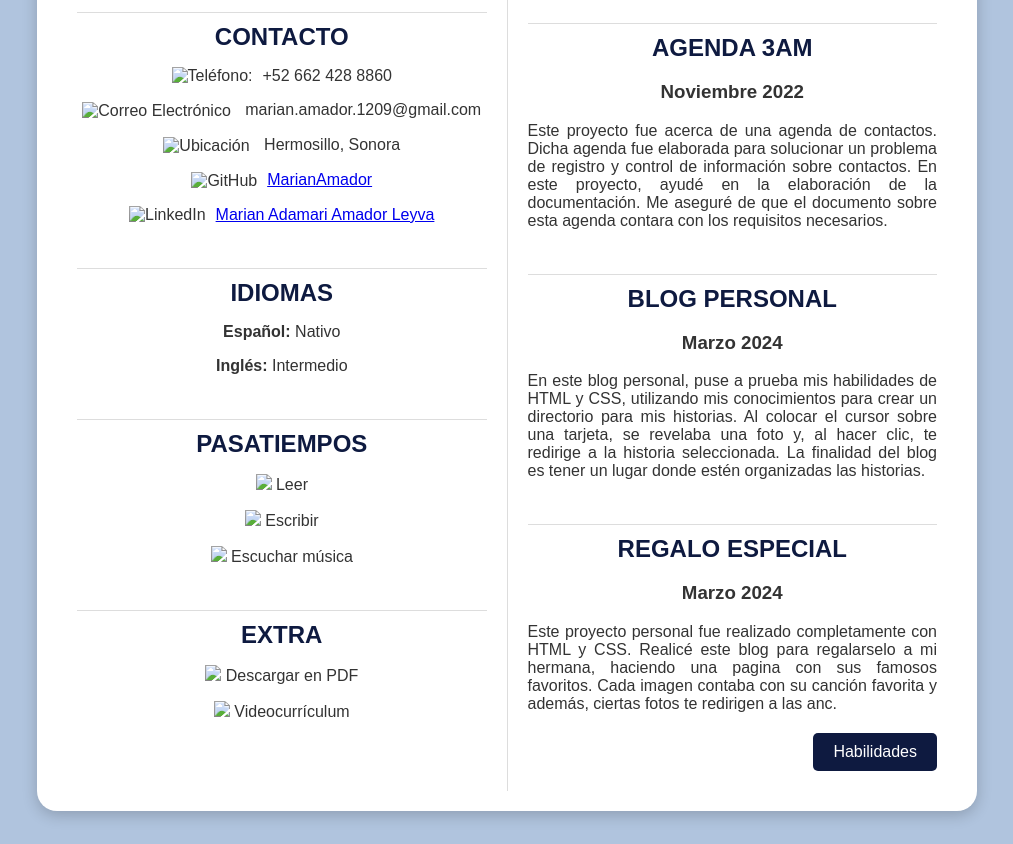
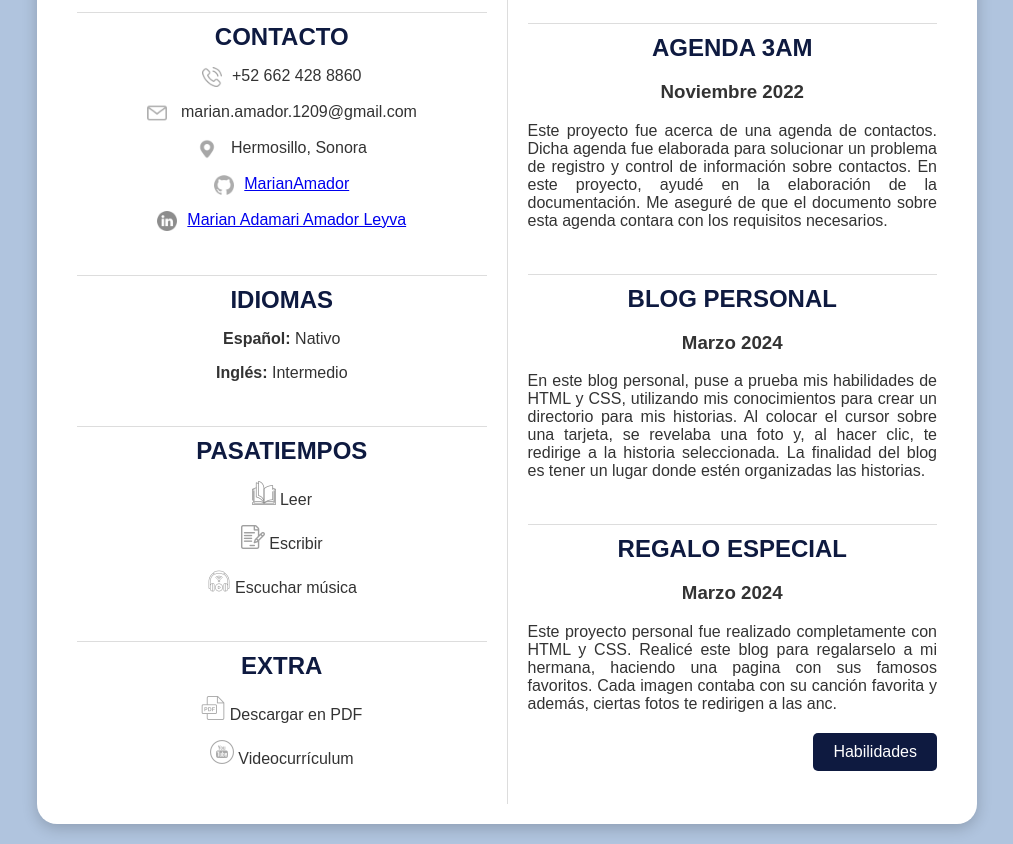
Before and after one commit to MarianAmador/MarianAmador.github.io, a plain HTML site: page CV/proyectos.html in a window 1280 px wide. Shown: the part 362-1206 px from the top of the page, without its empty margins (133-1146 px from the left). Drawn offline with Linux system fonts and the light colour scheme; files that its build step writes are made by us from their sources; files whose address does not match are found by name.

Commit message:
Update proyectos.html

```diff
--- a/CV/proyectos.html
+++ b/CV/proyectos.html
@@ -4,8 +4,8 @@
     <meta charset="UTF-8">
     <meta name="viewport" content="width=device-width, initial-scale=1.0">
     <title>CV - Marian Adamari Amador Leyva</title>
-    <link rel="icon" href="CV/imagenes/reanudar.png" type="image/png">
-    <link rel="stylesheet" href="CV/cuvi.css">
+    <link rel="icon" href="imagenes/reanudar.png" type="image/png">
+    <link rel="stylesheet" href="cuvi.css">
 </head>
 <body>
 
@@ -24,11 +24,11 @@
 
             <h2>CONTACTO</h2>
             <div class="contact-info">
-                <p><img src="CV/imagenes/llamada-telefonica (1).png" alt="Teléfono:" class="icono">+52 662 428 8860</p>
-                <p><img src="CV/imagenes/correo-electronico.png" alt="Correo Electrónico" class="icono"> marian.amador.1209@gmail.com</p>
-                <p><img src="CV/imagenes/pasador-de-ubicacion.png" alt="Ubicación" class="icono"> Hermosillo, Sonora</p>
-                <p><img src="CV/imagenes/github.png" alt="GitHub" class="icono"><a href="https://github.com/MarianAmador">MarianAmador</a></p>
-                <p><img src="CV/imagenes/linkedin.png" alt="LinkedIn" class="icono"><a href="https://www.linkedin.com/in/marian-adamari-amador-leyva-806779332?utm_source=share&utm_campaign=share_via&utm_content=profile&utm_medium=android_app">Marian Adamari Amador Leyva</a></p>
+                <p><img src="imagenes/llamada-telefonica (1).png" alt="Teléfono:" class="icono">+52 662 428 8860</p>
+                <p><img src="imagenes/correo-electronico.png" alt="Correo Electrónico" class="icono"> marian.amador.1209@gmail.com</p>
+                <p><img src="imagenes/pasador-de-ubicacion.png" alt="Ubicación" class="icono"> Hermosillo, Sonora</p>
+                <p><img src="imagenes/github.png" alt="GitHub" class="icono"><a href="https://github.com/MarianAmador">MarianAmador</a></p>
+                <p><img src="imagenes/linkedin.png" alt="LinkedIn" class="icono"><a href="https://www.linkedin.com/in/marian-adamari-amador-leyva-806779332?utm_source=share&utm_campaign=share_via&utm_content=profile&utm_medium=android_app">Marian Adamari Amador Leyva</a></p>
             </div>
             <br>
 
@@ -40,15 +40,15 @@
             <hr class="linea-divisoria">
 
             <h2>PASATIEMPOS</h2>
-            <p><img src="CV/imagenes/libro-abierto (2).png"> Leer</p>
-            <p><img src="CV/imagenes/contrato.png"> Escribir</p>
-            <p><img src="CV/imagenes/audifonos-inalambricos.png"> Escuchar música</p>
+            <p><img src="imagenes/libro-abierto (2).png"> Leer</p>
+            <p><img src="imagenes/contrato.png"> Escribir</p>
+            <p><img src="imagenes/audifonos-inalambricos.png"> Escuchar música</p>
             <br>
             <hr class="linea-divisoria">
 
             <h2>EXTRA</h2>
-            <p><img src="CV/imagenes/pdf.png"> Descargar en PDF</p>
-            <p><img src="CV/imagenes/youtube.png"> Videocurrículum</p>
+            <p><img src="imagenes/pdf.png"> Descargar en PDF</p>
+            <p><img src="imagenes/youtube.png"> Videocurrículum</p>
         </div>
 
         <div class="parte derecha">
```
